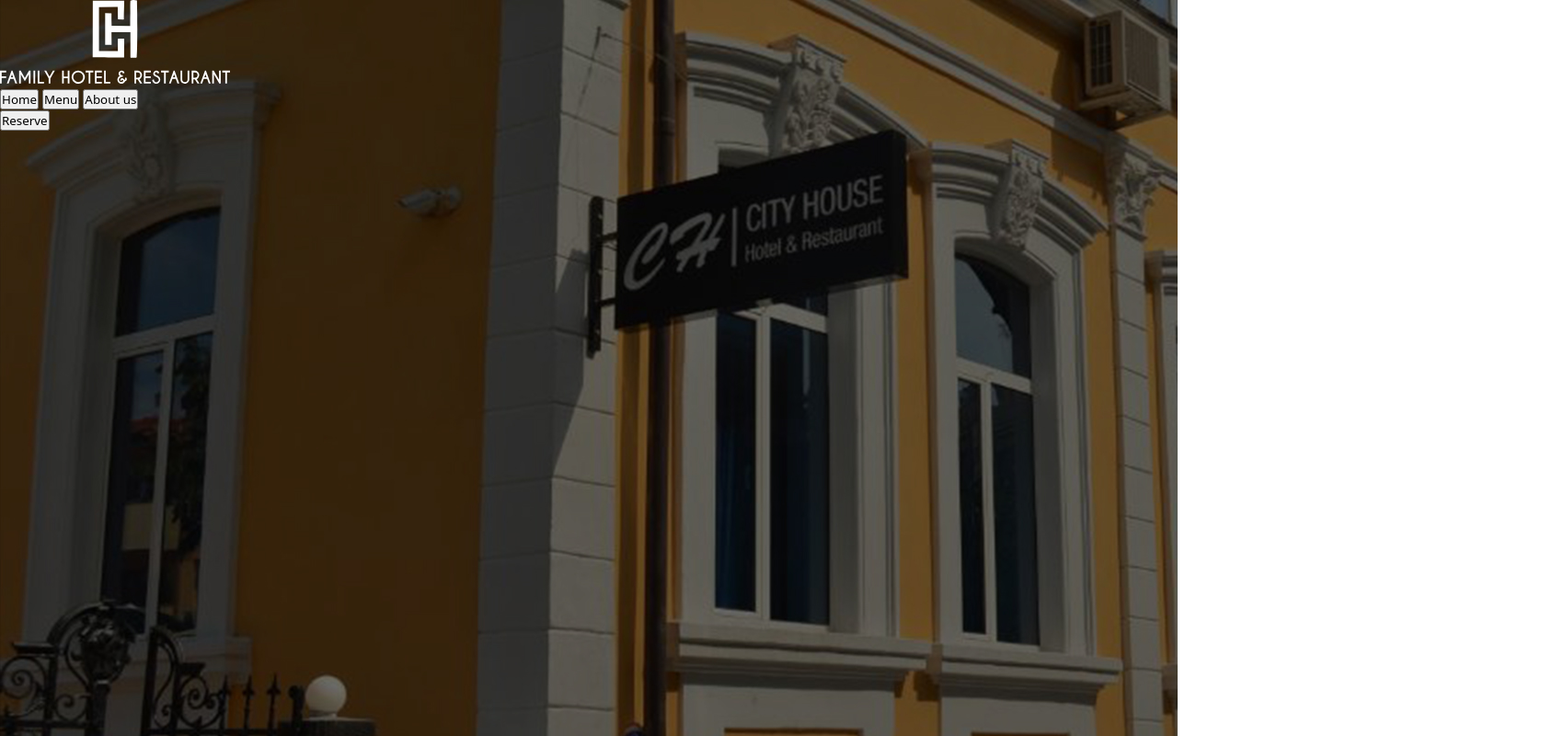
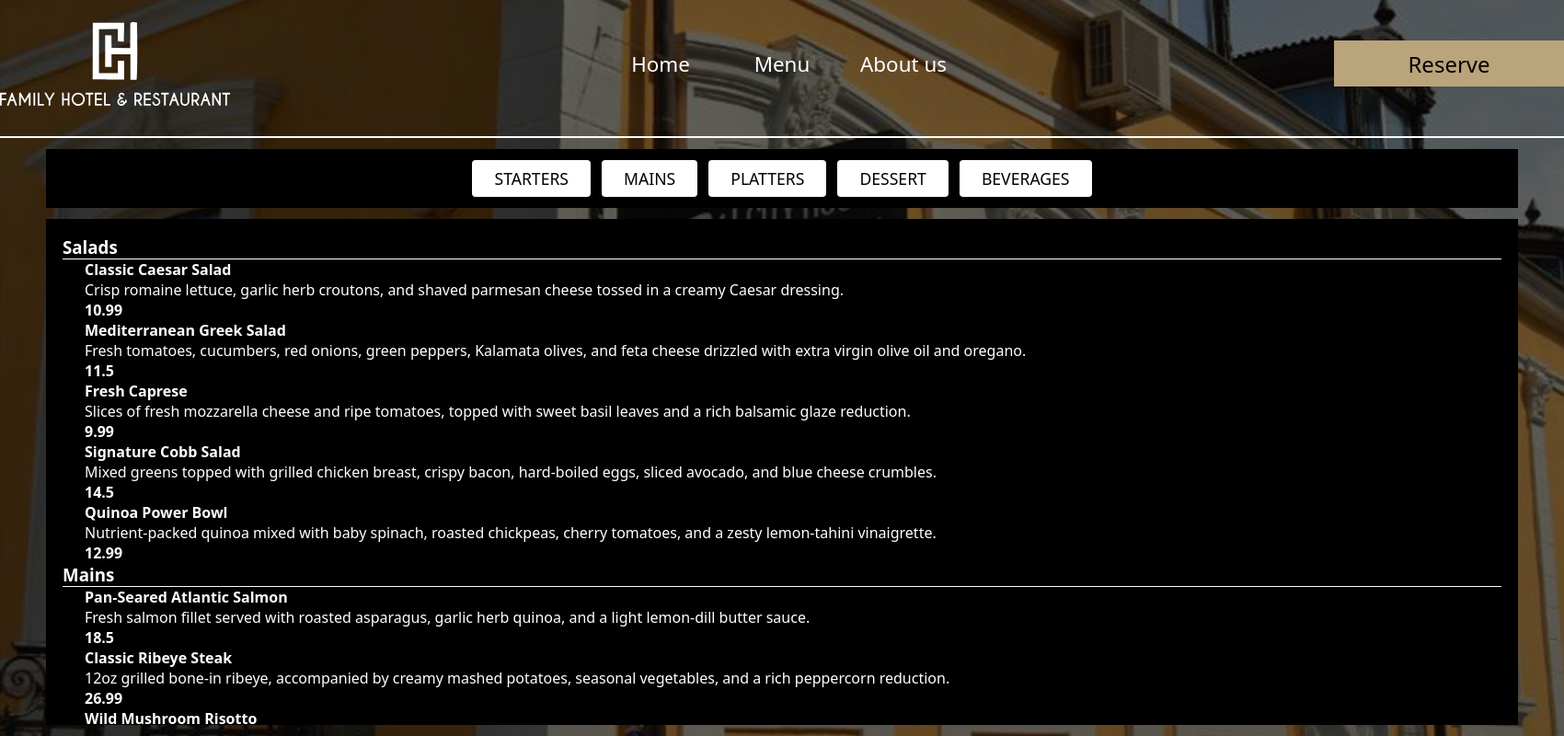
Before and after one commit to alexanderkalchev/restaurant-page, a website built with webpack: page src/index.html in a window 1280 px wide. Both pictures are taken after a click on the button "Menu". Shown: the whole page at 92% size, 1700 px wide, since content can reach past the window. Built offline with nearby package versions, Linux system fonts and the light colour scheme; a web font is replaced by a local one.

Commit message:
Todo: add menu changing items

```diff
--- /dev/null
+++ b/src/about.js
@@ -0,0 +1,10 @@
+export function loadAboutPage(contentDiv){
+    const container = document.createElement("div");
+    container.classList.add("about");
+
+    const h1 = document.createElement("h1");
+    h1.innerText = "This is the about page"
+
+    container.append(h1);
+    contentDiv.append(container);
+}
--- a/src/home.js
+++ b/src/home.js
@@ -1,14 +1,14 @@
-export function createHomePage(){
-    const contentDiv = document.createElement("div");
+export function loadHomePage(contentDiv){
+    const container = document.createElement("div");
+    container.classList.add("home");
     const h1 = document.createElement("h1");
     h1.innerText = "WELCOME TO OUR FAMILY HOTEL AND RESTAURANT CITY HOUSE";
     const p = document.createElement("p");
     p.innerText = "Lorem ipsum dolor sit amet consectetur adipisicing elit. Deleniti nihilassumenda aliquam itaque accusamus sint expedita dolorum natus ut nammaiores ipsum velit, quia dolor. Fugiat voluptatibus temporibus oditeius."
     const button = document.createElement("button");
     button.innerText = "Explore our menu"
-    contentDiv.append(h1);
-    contentDiv.append(p);
-    contentDiv.append(button);
-
-    return contentDiv;
+    container.append(h1);
+    container.append(p);
+    container.append(button);
+    contentDiv.append(container);
 }
--- a/src/index.html
+++ b/src/index.html
@@ -14,6 +14,7 @@
   <body>
     <header>
       <nav>
+        <div class="width-container">
           <img src="./assets/icon.svg" alt="logo" class="logo" />
           <div class="links">
             <button id="home-link">Home</button>
@@ -21,6 +22,7 @@
             <button id="about-link">About us</button>
           </div>
           <button class="reserve">Reserve</button>
+        </div>
       </nav>
     </header>
     <div id="content"></div>
--- a/src/index.js
+++ b/src/index.js
@@ -1,13 +1,27 @@
 import "./style.css"
-import {createHomePage} from "./home.js"
+import { loadHomePage } from "./home.js"
+import { loadMenuPage } from "./menu.js";
+import {loadAboutPage} from "./about.js";
 
-const homeLinkButton = document.querySelector("#home-link");
-const menuLinkButton = document.querySelector("#menu-link");
-const aboutLinkButton = document.querySelector("#about-link");
+// const homeLinkButton = document.querySelector("#home-link");
+// const menuLinkButton = document.querySelector("#menu-link");
+// const aboutLinkButton = document.querySelector("#about-link");
 
-const divContent = document.querySelector("div#content");
+const navLinks = document.querySelector(".links");
 
-homeLinkButton.addEventListener("click", (e) => {
-    const homePage = createHomePage();
-    divContent.append(homePage);
+const contentDiv = document.querySelector("div#content");
+
+document.addEventListener("DOMContentLoaded",(e) => {
+    loadHomePage(contentDiv);
 });
+
+navLinks.addEventListener("click", (e) => {
+    if(e.target instanceof HTMLButtonElement){
+        contentDiv.innerText = ""
+            if(e.target.id === "home-link"){
+            loadHomePage(contentDiv);
+        }
+        else if(e.target.id === "menu-link") loadMenuPage(contentDiv);
+        else if(e.target.id === "about-link") loadAboutPage(contentDiv);
+    } ;
+});
--- /dev/null
+++ b/src/menu.js
@@ -0,0 +1,252 @@
+const salads = [
+  {
+    name: "Classic Caesar Salad",
+    desc: "Crisp romaine lettuce, garlic herb croutons, and shaved parmesan cheese tossed in a creamy Caesar dressing.",
+    price: 10.99
+  },
+  {
+    name: "Mediterranean Greek Salad",
+    desc: "Fresh tomatoes, cucumbers, red onions, green peppers, Kalamata olives, and feta cheese drizzled with extra virgin olive oil and oregano.",
+    price: 11.50
+  },
+  {
+    name: "Fresh Caprese",
+    desc: "Slices of fresh mozzarella cheese and ripe tomatoes, topped with sweet basil leaves and a rich balsamic glaze reduction.",
+    price: 9.99
+  },
+  {
+    name: "Signature Cobb Salad",
+    desc: "Mixed greens topped with grilled chicken breast, crispy bacon, hard-boiled eggs, sliced avocado, and blue cheese crumbles.",
+    price: 14.50
+  },
+  {
+    name: "Quinoa Power Bowl",
+    desc: "Nutrient-packed quinoa mixed with baby spinach, roasted chickpeas, cherry tomatoes, and a zesty lemon-tahini vinaigrette.",
+    price: 12.99
+  }
+];
+
+const mains = [
+  {
+    name: "Pan-Seared Atlantic Salmon",
+    desc: "Fresh salmon fillet served with roasted asparagus, garlic herb quinoa, and a light lemon-dill butter sauce.",
+    price: 18.50
+  },
+  {
+    name: "Classic Ribeye Steak",
+    desc: "12oz grilled bone-in ribeye, accompanied by creamy mashed potatoes, seasonal vegetables, and a rich peppercorn reduction.",
+    price: 26.99
+  },
+  {
+    name: "Wild Mushroom Risotto",
+    desc: "Creamy Arborio rice slow-cooked with a blend of wild mushrooms, parmesan cheese, and a drizzle of white truffle oil.",
+    price: 15.99
+  },
+  {
+    name: "Roasted Herb Chicken",
+    desc: "Half chicken marinated in fresh herbs and citrus, oven-roasted until golden, served with rustic root vegetables.",
+    price: 16.50
+  },
+  {
+    name: "Spicy Arrabbiata Pasta",
+    desc: "Al dente penne pasta tossed in a fiery tomato and garlic sauce, garnished with fresh basil and shaved pecorino.",
+    price: 13.99
+  }
+];
+
+const platters = [
+  {
+    name: "Artisan Cheese & Charcuterie",
+    desc: "A selection of premium cured meats and artisanal cheeses, served with honeycomb, mixed nuts, and toasted baguette slices.",
+    price: 24.00
+  },
+  {
+    name: "Mediterranean Mezze Board",
+    desc: "Classic hummus, smoky baba ganoush, crispy falafel, tzatziki, marinated olives, and warm pita bread.",
+    price: 18.50
+  },
+  {
+    name: "Seafood Tower",
+    desc: "Freshly shucked oysters, chilled jumbo shrimp, crab claws, and smoked salmon, accompanied by cocktail sauce and lemon wedges.",
+    price: 35.00
+  },
+  {
+    name: "BBQ Pitmaster Sampler",
+    desc: "Slow-smoked brisket, tender pulled pork, and sticky BBQ ribs, served with coleslaw, baked beans, and sweet cornbread.",
+    price: 28.99
+  },
+  {
+    name: "Vegan Tapas Assortment",
+    desc: "Crispy patatas bravas, blistered shishito peppers, garlic mushrooms, and fresh tomato basil bruschetta.",
+    price: 19.50
+  }
+];
+
+const desserts = [
+  {
+    name: "Warm Chocolate Lava Cake",
+    desc: "Decadent chocolate cake with a molten center, served with a scoop of vanilla bean ice cream and fresh berries.",
+    price: 8.99
+  },
+  {
+    name: "Classic Tiramisu",
+    desc: "Layers of espresso-soaked ladyfingers and rich mascarpone cream, dusted with premium cocoa powder.",
+    price: 7.50
+  },
+  {
+    name: "New York Style Cheesecake",
+    desc: "Dense and creamy traditional cheesecake on a buttery graham cracker crust, topped with a sweet strawberry compote.",
+    price: 8.00
+  },
+  {
+    name: "Lemon Panna Cotta",
+    desc: "Silky Italian cream dessert infused with fresh lemon zest, topped with a mixed berry coulis and fresh mint.",
+    price: 7.00
+  },
+  {
+    name: "Rustic Apple Cobbler",
+    desc: "Warm, cinnamon-spiced baked apples under a crispy buttery crumble, finished with a drizzle of salted caramel.",
+    price: 6.99
+  }
+];
+
+const beverages = [
+  {
+    name: "House-Made Lemonade",
+    desc: "Freshly squeezed lemons, pure cane sugar, and filtered water, garnished with a sprig of mint.",
+    price: 4.00
+  },
+  {
+    name: "Peach Iced Tea",
+    desc: "Cold-brewed black tea lightly sweetened with natural peach nectar and served over ice with a lemon wedge.",
+    price: 3.50
+  },
+  {
+    name: "Classic Margarita",
+    desc: "Silver tequila, fresh lime juice, and orange liqueur, served on the rocks with a salted rim.",
+    price: 9.50
+  },
+  {
+    name: "Local Craft IPA",
+    desc: "A refreshing India Pale Ale from a local brewery, featuring bright citrus notes and a crisp, hoppy finish.",
+    price: 6.50
+  },
+  {
+    name: "Artisan Cappuccino",
+    desc: "A double shot of rich espresso topped with perfectly steamed milk and a thick layer of velvety milk foam.",
+    price: 4.50
+  }
+];
+
+export function loadMenuPage(contentDiv){
+    const container = document.createElement("div");
+    container.classList.add("menu");
+
+    //SIDEBAR
+    const sidebar = document.createElement("div");
+    sidebar.classList.add("sidebar");
+    const h1 = document.createElement("button");
+    h1.innerText = "STARTERS"
+    const h2 = document.createElement("button");
+    h2.innerText = "MAINS"
+    const h3 = document.createElement("button");
+    h3.innerText = "PLATTERS"
+    const h4 = document.createElement("button");
+    h4.innerText = "DESSERT"
+    const h5 = document.createElement("button");
+    h5.innerText = "BEVERAGES"
+    sidebar.append(h1, h2, h3, h4, h5);
+    //SIDEBAR
+
+    const main = document.createElement("div");
+    main.classList.add("main")
+
+    const sectionA = document.createElement("section");
+    const sectionAHeader = document.createElement("h3");
+    sectionAHeader.innerText = "Salads"
+    sectionA.append(sectionAHeader)
+    for (const salad of salads) {
+        const element = document.createElement("div");
+        const name = document.createElement("h4");
+        name.innerText = salad["name"];
+        const desc = document.createElement("p");
+        desc.innerText = salad["desc"];
+        const price = document.createElement("h4");
+        price.innerText = salad["price"];
+        element.append(name, desc, price);
+        sectionA.append(element);
+    }
+    main.append(sectionA);
+
+    const sectionB = document.createElement("section");
+    const sectionBHeader = document.createElement("h3");
+    sectionBHeader.innerText = "Mains"
+    sectionB.append(sectionBHeader)
+    for (const main of mains) {
+        const element = document.createElement("div");
+        const name = document.createElement("h4");
+        name.innerText = main["name"];
+        const desc = document.createElement("p");
+        desc.innerText = main["desc"];
+        const price = document.createElement("h4");
+        price.innerText = main["price"];
+        element.append(name, desc, price);
+        sectionB.append(element);
+    }
+    main.append(sectionB);
+
+    const sectionC = document.createElement("section");
+    const sectionCHeader = document.createElement("h3");
+    sectionCHeader.innerText = "Platters"
+    sectionC.append(sectionCHeader)
+    for (const platter of platters) {
+        const element = document.createElement("div");
+        const name = document.createElement("h4");
+        name.innerText = platter["name"];
+        const desc = document.createElement("p");
+        desc.innerText = platter["desc"];
+        const price = document.createElement("h4");
+        price.innerText = platter["price"];
+        element.append(name, desc, price);
+        sectionC.append(element);
+    }
+    main.append(sectionC);
+
+    const sectionD = document.createElement("section");
+    const sectionDHeader = document.createElement("h3");
+    sectionDHeader.innerText = "Desserts"
+    sectionD.append(sectionDHeader)
+    for (const dessert of desserts) {
+        const element = document.createElement("div");
+        const name = document.createElement("h4");
+        name.innerText = dessert["name"];
+        const desc = document.createElement("p");
+        desc.innerText = dessert["desc"];
+        const price = document.createElement("h4");
+        price.innerText = dessert["price"];
+        element.append(name, desc, price);
+        sectionD.append(element);
+    }
+    main.append(sectionD);
+
+    const sectionE = document.createElement("section");
+    const sectionEHeader = document.createElement("h3");
+    sectionEHeader.innerText = "Beverages"
+    sectionE.append(sectionEHeader)
+    for (const beverage of beverages) {
+        const element = document.createElement("div");
+        const name = document.createElement("h4");
+        name.innerText = beverage["name"];
+        const desc = document.createElement("p");
+        desc.innerText = beverage["desc"];
+        const price = document.createElement("h4");
+        price.innerText = beverage["price"];
+        element.append(name, desc, price);
+        sectionE.append(element);
+    }
+    main.append(sectionE);
+
+
+    container.append(sidebar, main);
+    contentDiv.append(container);
+}
--- a/src/style.css
+++ b/src/style.css
@@ -11,9 +11,120 @@
 body{
     font-family: "Google Sans", system-ui, -apple-system, BlinkMacSystemFont, 'Segoe UI', Roboto, Oxygen, Ubuntu, Cantarell, 'Open Sans', 'Helvetica Neue', sans-serif;
     background-image: url("./assets/background.jpeg");
+    background-repeat: no-repeat;
     height:100vh;
+    display: grid;
+    grid-template-rows: 150px 1fr;
 }
 
 button{
     font-family: inherit;
 }
+
+header{
+    border-bottom: 2px solid white;
+}
+
+nav > .width-container{
+    width: 1700px;
+    margin:0 auto;
+    padding: 24px 0px;
+    display:flex;
+    align-items: center;
+    justify-content: space-between;
+}
+
+nav div.links{
+    display:flex;
+    gap:32px;
+}
+
+nav button{
+    border:none;
+    background-color:rgb(255,255,255,0);
+    color:white;
+    height:40px;
+    width:100px;
+    font-size:1.4rem;
+    position:relative;
+}
+
+nav button:not(button.reserve):hover::after{
+    content:"";
+    position:absolute;
+    height:2px;
+    width:35px;
+    background-color:white;
+    bottom:0;
+    left:calc(50% - 17.5px);
+}
+
+nav button.reserve{
+    font-size:1.5rem;
+    height:50px;
+    width: 250px;
+    background-color: rgb(186, 164, 123);
+    color:black;
+}
+
+nav button.reserve:hover{
+    background-color:black;
+    color:rgb(186, 164, 123);
+}
+
+div#content{
+    color:white;
+    width:1600px;
+    margin:0 auto;
+    display:flex;
+    justify-content: center;
+    align-items: center;
+}
+
+div#content .home{
+    height:100%;
+    display: flex;
+    flex-direction: column;
+    align-items: flex-start;
+    justify-content: center;
+}
+
+.menu{
+    display:flex;
+    flex-direction: column;
+    gap:12px;
+    width:100%;
+}
+
+.menu .sidebar{
+    display:flex;
+    gap:12px;
+    background-color:black;
+    justify-content: center;
+    padding: 12px;
+}
+
+.menu .main>*>h3{
+    border-bottom:1px solid white;
+}
+
+.menu .main>*>*:not(h3){
+    padding-left:24px;
+}
+
+.menu .sidebar button{
+    border:none;
+    background-color:white;
+    padding: 8px 24px;
+    font-weight: 500;
+    font-size:1.1rem;
+    border-radius:4px;
+}
+
+.menu .main{
+    background-color:black;
+    padding: 18px;
+    height:550px;
+    overflow-y:scroll;
+    scrollbar-color: white black;
+}
```
Lines whose indentation alone changed are shown as unchanged.
